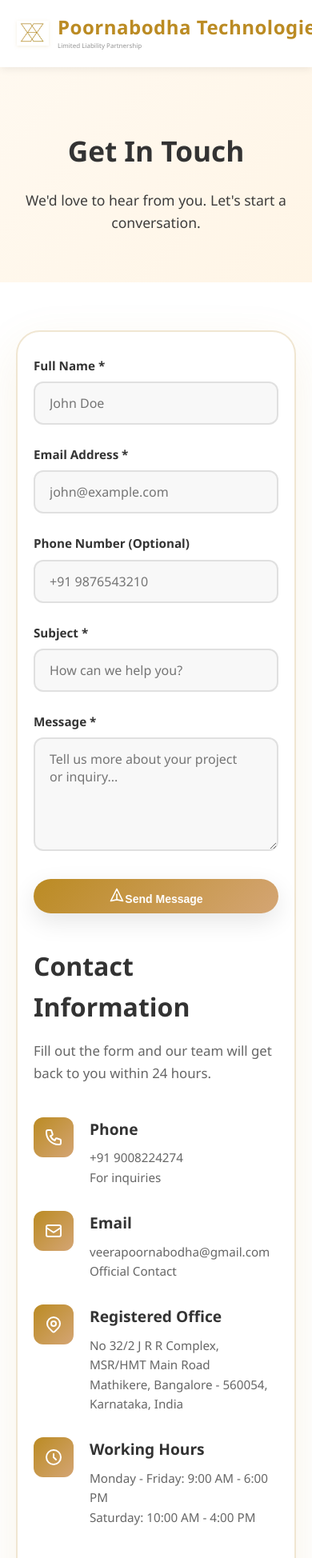
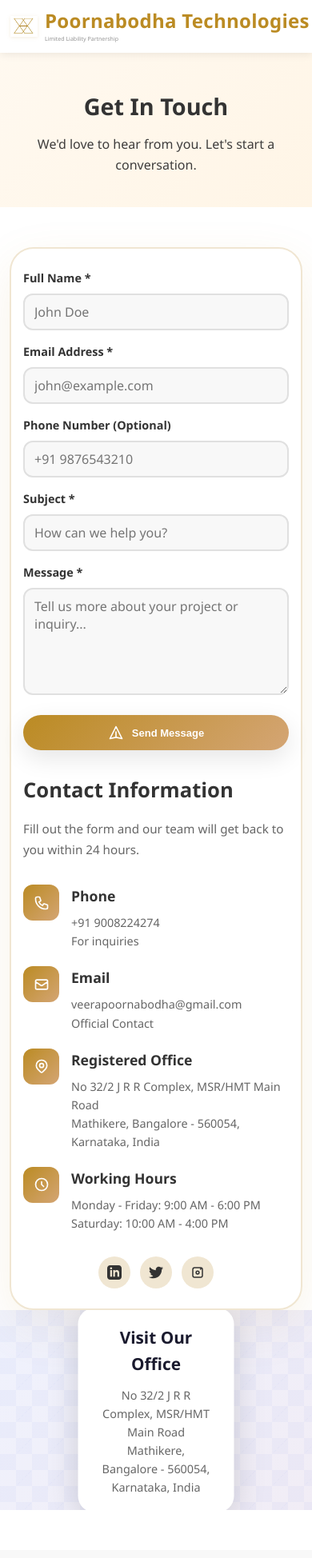
Before and after one commit to RoopeshKumar-tech/spbt, a React (Vite) app: page /contact in a window 390 px wide. Shown: the top 1948 px of the page at 80% size. Built offline with nearby package versions, Linux system fonts and the light colour scheme.

Commit message:
Mobile responsiveness optimization: Enhanced CSS for 480px breakpoint with improved padding, spacing, touch targets (min 44px), and font sizing for phone UI

```diff
--- a/src/components/Footer/Footer.css
+++ b/src/components/Footer/Footer.css
@@ -208,6 +208,7 @@
     grid-template-columns: 1fr;
     gap: 30px;
     align-items: center;
+    padding: 40px 0 30px;
   }
 
   .footer-section {
@@ -243,3 +244,72 @@
     margin-top: 0;
   }
 }
+
+@media (max-width: 480px) {
+  .footer {
+    padding: 30px 0 0;
+    margin-top: 50px;
+  }
+
+  .footer-content {
+    gap: 25px;
+    padding: 30px 0 20px;
+  }
+
+  .footer-logo-img {
+    width: 40px;
+    height: 40px;
+  }
+
+  .footer-logo {
+    font-size: 16px;
+    margin-bottom: 10px;
+  }
+
+  .footer-description {
+    font-size: 0.9rem;
+    margin-bottom: 15px;
+    line-height: 1.6;
+  }
+
+  .footer-title {
+    font-size: 16px;
+    padding-bottom: 10px;
+    margin-bottom: 15px;
+  }
+
+  .footer-title::after {
+    width: 30px;
+    height: 2px;
+  }
+
+  .footer-links,
+  .footer-contact {
+    gap: 10px;
+  }
+
+  .footer-links a,
+  .footer-contact {
+    font-size: 0.9rem;
+  }
+
+  .footer-contact li {
+    gap: 8px;
+  }
+
+  .social-link {
+    width: 36px;
+    height: 36px;
+    font-size: 0.9rem;
+  }
+
+  .social-link svg {
+    width: 18px;
+    height: 18px;
+  }
+
+  .footer-bottom {
+    padding: 20px 0;
+    font-size: 12px;
+  }
+}
--- a/src/components/Header/Header.css
+++ b/src/components/Header/Header.css
@@ -222,3 +222,52 @@
     font-size: 8px;
   }
 }
+
+@media (max-width: 480px) {
+  .navbar {
+    padding: 12px 0;
+  }
+
+  .logo {
+    gap: 8px;
+  }
+
+  .logo-icon {
+    width: 36px;
+    height: 36px;
+    min-width: 36px;
+  }
+
+  .logo-text {
+    font-size: 14px;
+    letter-spacing: 0.3px;
+  }
+
+  .logo-subtext {
+    font-size: 7px;
+  }
+
+  .mobile-menu-toggle {
+    flex-direction: column;
+    gap: 4px;
+  }
+
+  .mobile-menu-toggle span {
+    width: 22px;
+    height: 2.5px;
+  }
+
+  .nav-menu {
+    width: 80%;
+    max-width: 280px;
+    padding-top: 70px;
+  }
+
+  .nav-link {
+    padding: 15px 20px;
+    font-size: 16px;
+    min-height: 48px;
+    display: flex;
+    align-items: center;
+  }
+}
--- a/src/components/Layout/Layout.css
+++ b/src/components/Layout/Layout.css
@@ -29,3 +29,16 @@
   opacity: 0;
   transition: all 0.3s ease;
 }
+
+/* Responsive */
+@media (max-width: 768px) {
+  .main-content {
+    margin-top: 60px;
+  }
+}
+
+@media (max-width: 480px) {
+  .main-content {
+    margin-top: 50px;
+  }
+}
--- a/src/index.css
+++ b/src/index.css
@@ -205,10 +205,46 @@
 @media (max-width: 768px) {
   .section-title {
     font-size: 2rem;
+    margin-bottom: 40px;
   }
 
   .btn {
     padding: 10px 24px;
     font-size: 14px;
   }
+
+  .container {
+    padding: 0 15px;
+  }
 }
+
+@media (max-width: 480px) {
+  body {
+    font-size: 14px;
+  }
+
+  .section-title {
+    font-size: 1.6rem;
+    margin-bottom: 30px;
+  }
+
+  .section-title::after {
+    width: 60px;
+    height: 3px;
+    bottom: -12px;
+  }
+
+  .btn {
+    padding: 10px 20px;
+    font-size: 13px;
+    border-radius: 40px;
+    min-height: 44px;
+    display: flex;
+    align-items: center;
+    justify-content: center;
+  }
+
+  .container {
+    padding: 0 12px;
+  }
+}
--- a/src/pages/About/About.css
+++ b/src/pages/About/About.css
@@ -366,6 +366,68 @@
     padding: 60px 0;
   }
 
+  .overview-content,
+  .mv-grid,
+  .expertise-grid,
+  .choose-grid,
+  .details-grid {
+    grid-template-columns: 1fr;
+    gap: 30px;
+  }
+
+  .overview-text h2,
+  .mv-card h3,
+  .expertise-item h4 {
+    font-size: 1.4rem;
+  }
+}
+
+@media (max-width: 480px) {
+  .about-hero {
+    padding: 60px 0 40px;
+  }
+
+  .page-title {
+    font-size: 1.8rem;
+    margin-bottom: 12px;
+  }
+
+  .page-subtitle {
+    font-size: 1rem;
+  }
+
+  .company-overview,
+  .mission-vision,
+  .team,
+  .why-choose,
+  .company-details {
+    padding: 50px 0;
+  }
+
+  .overview-text h2,
+  .mv-card h3,
+  .expertise-item h4,
+  .choose-item h4 {
+    font-size: 1.2rem;
+  }
+
+  .mv-card,
+  .expertise-item,
+  .choose-item,
+  .detail-card {
+    padding: 20px;
+  }
+
+  .overview-text p,
+  .mv-card p,
+  .detail-content {
+    font-size: 0.95rem;
+    line-height: 1.6;
+  }
+}
+    padding: 60px 0;
+  }
+
   .mv-grid,
   .expertise-grid,
   .choose-grid {
--- a/src/pages/Contact/Contact.css
+++ b/src/pages/Contact/Contact.css
@@ -430,4 +430,126 @@
   .map-overlay h3 {
     font-size: 1.5rem;
   }
+
+  .contact-form {
+    gap: 20px;
+  }
+
+  .form-group input,
+  .form-group textarea {
+    min-height: 44px;
+    padding: 12px 15px;
+    font-size: 1rem;
+  }
 }
+
+@media (max-width: 480px) {
+  .contact-hero {
+    padding: 60px 0 40px;
+  }
+
+  .contact-section {
+    padding: 50px 0;
+  }
+
+  .contact-wrapper {
+    padding: 25px 15px;
+    gap: 30px;
+  }
+
+  .contact-info h2 {
+    font-size: 1.6rem;
+    margin-bottom: 15px;
+  }
+
+  .contact-intro {
+    font-size: 0.95rem;
+    margin-bottom: 30px;
+  }
+
+  .info-items {
+    gap: 20px;
+    margin-bottom: 30px;
+  }
+
+  .info-item {
+    gap: 15px;
+  }
+
+  .info-icon {
+    width: 45px;
+    height: 45px;
+  }
+
+  .info-icon svg {
+    width: 20px;
+    height: 20px;
+  }
+
+  .info-content h4 {
+    font-size: 1.1rem;
+  }
+
+  .info-content p {
+    font-size: 0.9rem;
+  }
+
+  .social-links {
+    gap: 12px;
+  }
+
+  .social-links a {
+    width: 40px;
+    height: 40px;
+  }
+
+  .social-links svg {
+    width: 18px;
+    height: 18px;
+  }
+
+  .contact-form {
+    gap: 15px;
+  }
+
+  .form-group label {
+    font-size: 0.9rem;
+  }
+
+  .form-group input,
+  .form-group textarea {
+    padding: 10px 12px;
+    font-size: 1rem;
+    min-height: 44px;
+  }
+
+  .form-group textarea {
+    min-height: 120px;
+  }
+
+  .submit-btn {
+    padding: 12px 15px;
+    font-size: 0.95rem;
+  }
+
+  .clear-btn {
+    padding: 12px 20px;
+    font-size: 0.95rem;
+  }
+
+  .map-placeholder {
+    height: 250px;
+  }
+
+  .map-overlay {
+    padding: 20px 30px;
+  }
+
+  .map-overlay h3 {
+    font-size: 1.3rem;
+  }
+
+  .map-overlay p {
+    font-size: 0.9rem;
+  }
+}
--- a/src/pages/Home/Home.css
+++ b/src/pages/Home/Home.css
@@ -357,3 +357,60 @@
     font-size: 1.1rem;
   }
 }
+
+@media (max-width: 480px) {
+  .hero {
+    min-height: 60vh;
+    padding: 80px 0 40px;
+  }
+
+  .hero-title {
+    font-size: 1.6rem;
+    margin-bottom: 15px;
+  }
+
+  .hero-subtitle {
+    font-size: 1.1rem;
+    margin-bottom: 15px;
+  }
+
+  .hero-description {
+    font-size: 0.9rem;
+    line-height: 1.6;
+  }
+
+  .hero-buttons .btn {
+    width: 100%;
+    max-width: 280px;
+    padding: 12px 20px;
+    font-size: 0.95rem;
+  }
+
+  .features,
+  .stats,
+  .cta {
+    padding: 50px 0;
+  }
+
+  .feature-card,
+  .stat-item {
+    padding: 20px;
+  }
+
+  .stat-number {
+    font-size: 2rem;
+  }
+
+  .stat-label {
+    font-size: 0.95rem;
+  }
+
+  .cta-content h2 {
+    font-size: 1.6rem;
+    margin-bottom: 15px;
+  }
+
+  .cta-content p {
+    font-size: 0.95rem;
+  }
+}
--- a/src/pages/Services/Services.css
+++ b/src/pages/Services/Services.css
@@ -293,3 +293,49 @@
     font-size: 1.1rem;
   }
 }
+
+@media (max-width: 480px) {
+  .services-hero {
+    padding: 60px 0 40px;
+  }
+
+  .services-section,
+  .process-section,
+  .technologies-section,
+  .services-cta {
+    padding: 50px 0;
+  }
+
+  .service-card,
+  .tech-category {
+    padding: 20px;
+  }
+
+  .service-card h3,
+  .tech-category h4 {
+    font-size: 1.2rem;
+  }
+
+  .service-description,
+  .tech-tags span {
+    font-size: 0.95rem;
+  }
+
+  .process-step {
+    gap: 15px;
+  }
+
+  .step-number {
+    width: 45px;
+    height: 45px;
+    font-size: 1rem;
+  }
+
+  .services-cta h2 {
+    font-size: 1.6rem;
+  }
+
+  .services-cta p {
+    font-size: 0.95rem;
+  }
+}
```
